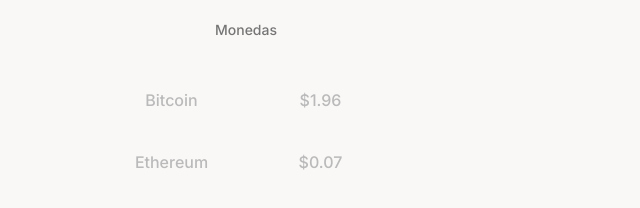
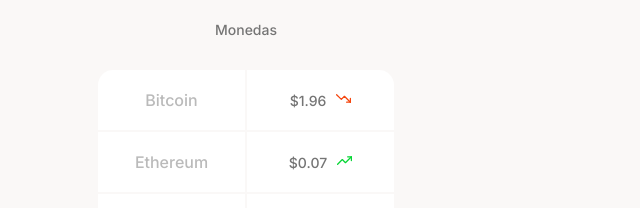
Before and after one commit to Postdie/CursoMobileFirst, a plain HTML site: page index.html in a window 1280 px wide. Shown: the part 744-952 px from the top of the page, 394-1034 px from the left. Drawn offline with Linux system fonts and the light colour scheme.

Commit message:
13vo commit

```diff
--- a/index.html
+++ b/index.html
@@ -32,19 +32,19 @@
                     <table>
                         <tr>
                             <td class="table__top-left">Bitcoin</td>
-                            <td class="table__top-right table__right">$1.96<span></span></td>
+                            <td class="table__top-right table__right">$1.96<span class="down"></span></td>
                         </tr>
                         <tr>
                             <td>Ethereum</td>
-                            <td class="table__right">$0.07</td>
+                            <td class="table__right">$0.07<span class="up"></span></td>
                         </tr>
                         <tr>
                             <td>Ripple</td>
-                            <td class="table__right">$2.17</td>
+                            <td class="table__right">$2.17<span class="down"></span></td>
                         </tr>
                         <tr>
                             <td class="table__bottom-left">Stellar</td>
-                            <td class="table__bottom-right table__right">$4.96</td>
+                            <td class="table__bottom-right table__right">$4.96<span class="down"></span></td>
                         </tr>
                     </table>
                 </div>
--- a/styles.css
+++ b/styles.css
@@ -165,5 +165,43 @@ main {
     font-weight: 500;
     line-height: 1.9rem;
     color: var(--grey);
-    background-color: ver(--just-white);
+    background-color: var(--just-white);
 }
+.currency-table--container .table__top-left {
+    border-radius: 15px 0 0 0;
+}
+.currency-table--container .table__top-right {
+    border-radius: 0 15px 0 0;
+}
+.currency-table--container .table__bottom-left {
+    border-radius: 0 0 0 15px;
+}
+.currency-table--container .table__bottom_right {
+    border-radius: 0 0 15px 0;
+}
+.currency-table--container .table__right {
+    font-size: 1.4rem;
+    font-weight: normal;
+    line-height: 1.7rem;
+    color: #757575;
+}
+.currency-table--container .down {
+    display: inline-block;
+    width: 15px;
+    height: 15px;
+    margin-left: 10px;
+    background-image: url('./assets/icons/trendingdown.svg');
+    background-size: cover;
+    background-position: center;
+    background-repeat: no-repeat;
+}
+.currency-table--container .up {
+    display: inline-block;
+    width: 15px;
+    height: 15px;
+    margin-left: 10px;
+    background-image: url('./assets/icons/trendingup.svg');
+    background-size: cover;
+    background-position: center;
+    background-repeat: no-repeat;
+}
```
